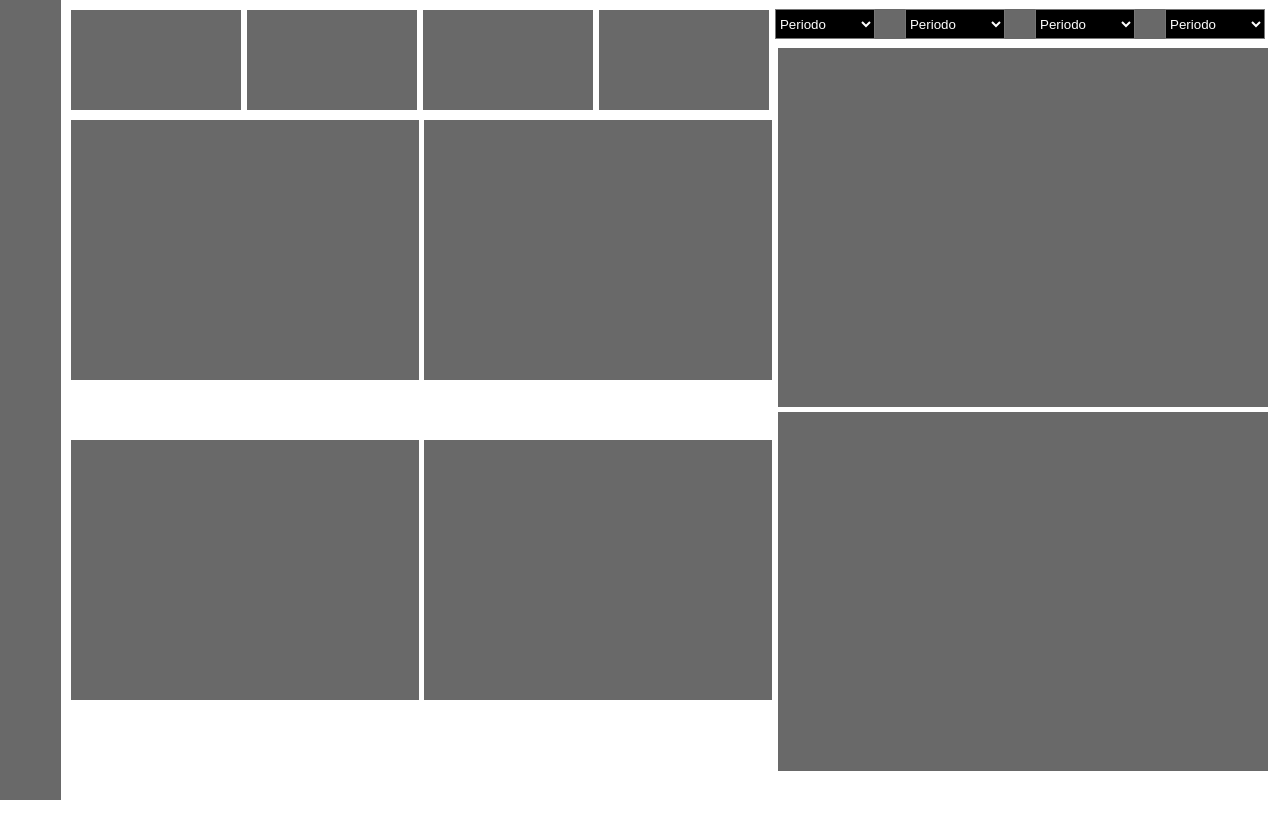
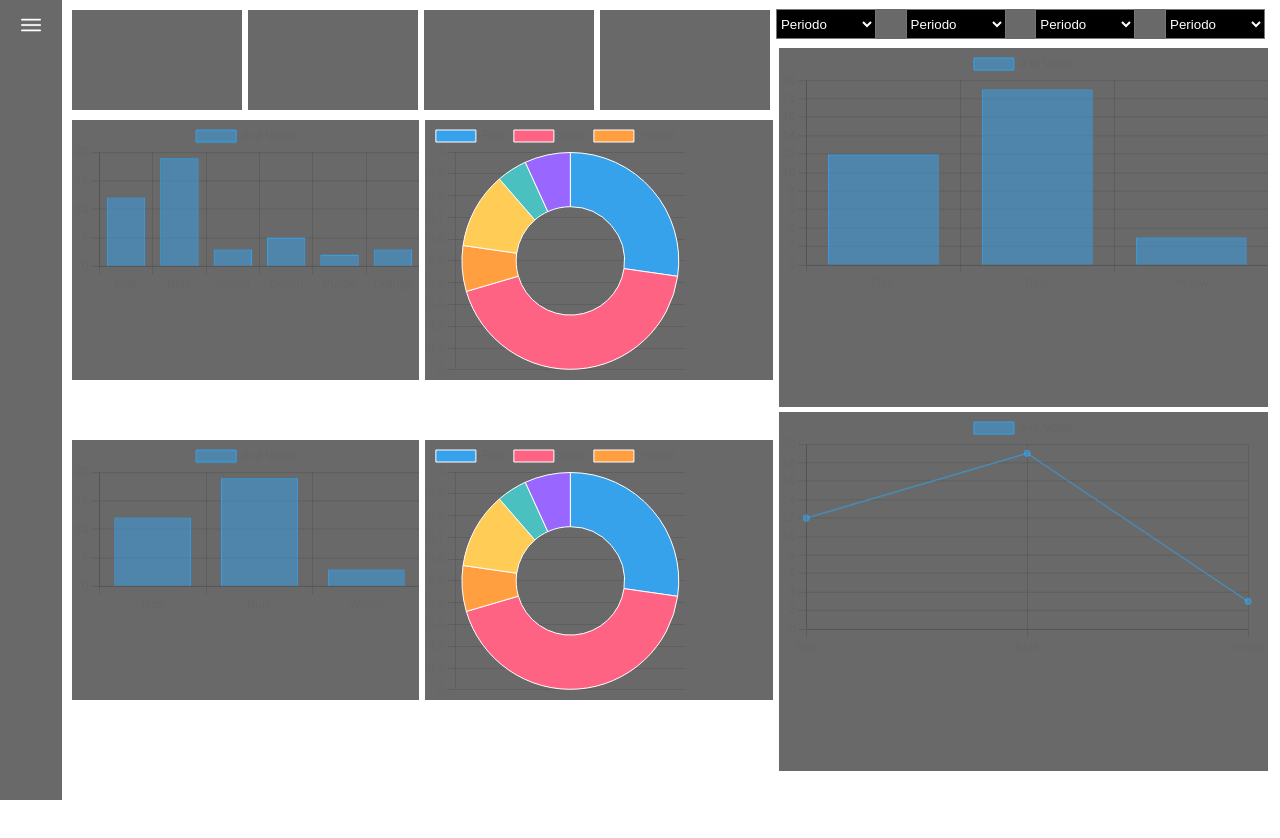
Before and after one commit to InfoTrack-SPTech/Site-Institucional, a website: page public/dashboard/dashboard.html in a window 1280 px wide. Drawn offline with nearby package versions, Linux system fonts and the light colour scheme.

Commit message:
adicionei os graficos e menu dropdonw

```diff
--- a/public/css/dashboards.css
+++ b/public/css/dashboards.css
@@ -1,6 +1,7 @@
 body{
   margin: 0;
   padding: 0;
+  overflow: hidden;
 
 }
 
@@ -12,9 +13,19 @@ body{
 
 }
 .sidebar{
+  box-sizing: border-box;
   width: 5%;
   height: 100vh;
   background-color: dimgray;
+  padding: 10px;
+  display: flex;
+  flex-direction: column;
+  align-items: center;
+}
+
+.sanduiche img{
+  margin-top: 5px;
+  height: 20px;
 }
 .articlePai {
   display: flex;
--- a/public/dashboard/dashboard.html
+++ b/public/dashboard/dashboard.html
@@ -20,22 +20,17 @@
       href="https://fonts.googleapis.com/css2?family=Exo+2:ital,wght@0,100;0,200;0,300;0,400;0,500;0,600;0,700;0,800;0,900;1,100;1,200;1,300;1,400;1,500;1,600;1,700;1,800;1,900&display=swap"
       rel="stylesheet"
     />
-
-    <!-- scripts do Chart.js - 2022-1 -->
-    <script src="https://cdn.jsdelivr.net/npm/chart.js"></script>
-
-    <!--FONT AWESOME-->
-    <script
-      src="https://kit.fontawesome.com/9f7414eb10.js"
-      crossorigin="anonymous"
-    ></script>
   </head>
 
   <!-- <body onload=" atualizarFeed()"> -->
 
   <body>
     <main class="main">
-        <nav class="sidebar"></nav>
+      <nav class="sidebar">
+        <div class="sanduiche">
+            <img src="../assets/menu-aberto (1).png" alt="">
+        </div>
+      </nav>
       <article class="articlePai">
         <article class="article">
           <section class="sec1">
@@ -46,13 +41,13 @@
           </section>
 
           <section class="secMeio">
-              <div class="graficoMeio"></div>
-              <div class="graficoMeio"></div>
+            <div class="graficoMeio"><canvas id="myChart1"></canvas></div>
+            <div class="graficoMeio"><canvas id="myChart2"></canvas></div>
           </section>
 
           <section class="secBaixo">
-              <div class="graficoMeio"></div>
-              <div class="graficoMeio"></div>
+            <div class="graficoMeio"><canvas id="myChart3"></canvas></div>
+            <div class="graficoMeio"><canvas id="myChart4"></canvas></div>
           </section>
         </article>
 
@@ -89,14 +84,146 @@
             </div>
           </section>
           <section class="secLateral">
-              <div class="graficoLaterais primeiroBox"></div>
-              <div class="graficoLaterais"></div>
+            <div class="graficoLaterais primeiroBox"><canvas id="myChart5"></canvas></div>
+            <div class="graficoLaterais"><canvas id="myChart6"></canvas></div>
           </section>
         </article>
       </article>
     </main>
   </body>
 </html>
+
+<script src="https://cdn.jsdelivr.net/npm/chart.js"></script>
+
+<script>
+  const ctx1 = document.getElementById("myChart1");
+  const ctx2 = document.getElementById('myChart2');
+  const ctx3 = document.getElementById('myChart3');
+  const ctx4 = document.getElementById('myChart4');
+  const ctx5 = document.getElementById('myChart5');
+  const ctx6 = document.getElementById('myChart6');
+
+  new Chart(ctx1, {
+    type: "bar",
+    data: {
+      labels: ["Red", "Blue", "Yellow", "Green", "Purple", "Orange"],
+      datasets: [
+        {
+          label: "# of Votes",
+          data: [12, 19, 3, 5, 2, 3],
+          borderWidth: 1,
+        },
+      ],
+    },
+    options: {
+      scales: {
+        y: {
+          beginAtZero: true,
+        },
+      },
+    },
+  });
+  new Chart(ctx2, {
+    type: "doughnut",
+    data: {
+      labels: ["Red", "Blue", "Yellow"],
+      datasets: [
+        {
+          label: "# of Votes",
+          data: [12, 19, 3, 5, 2, 3],
+          borderWidth: 1,
+        },
+      ],
+    },
+    options: {
+      scales: {
+        y: {
+          beginAtZero: true,
+        },
+      },
+    },
+  });
+  new Chart(ctx3, {
+    type: "bar",
+    data: {
+      labels: ["Red", "Blue", "Yellow"],
+      datasets: [
+        {
+          label: "# of Votes",
+          data: [12, 19, 3, 5, 2, 3],
+          borderWidth: 1,
+        },
+      ],
+    },
+    options: {
+      scales: {
+        y: {
+          beginAtZero: true,
+        },
+      },
+    },
+  });
+  new Chart(ctx4, {
+    type: "doughnut",
+    data: {
+      labels: ["Red", "Blue", "Yellow"],
+      datasets: [
+        {
+          label: "# of Votes",
+          data: [12, 19, 3, 5, 2, 3],
+          borderWidth: 1,
+        },
+      ],
+    },
+    options: {
+      scales: {
+        y: {
+          beginAtZero: true,
+        },
+      },
+    },
+  });
+  new Chart(ctx5, {
+    type: "bar",
+    data: {
+      labels: ["Red", "Blue", "Yellow"],
+      datasets: [
+        {
+          label: "# of Votes",
+          data: [12, 19, 3, 5, 2, 3],
+          borderWidth: 1,
+        },
+      ],
+    },
+    options: {
+      scales: {
+        y: {
+          beginAtZero: true,
+        },
+      },
+    },
+  });
+  new Chart(ctx6, {
+    type: "line",
+    data: {
+      labels: ["Red", "Blue", "Yellow"],
+      datasets: [
+        {
+          label: "# of Votes",
+          data: [12, 19, 3, 5, 2, 3],
+          borderWidth: 1,
+        },
+      ],
+    },
+    options: {
+      scales: {
+        y: {
+          beginAtZero: true,
+        },
+      },
+    },
+  });
+</script>
 
 <script>
   //     b_usuario.innerHTML = sessionStorage.NOME_USUARIO;
```
Lines whose indentation alone changed are shown as unchanged.
